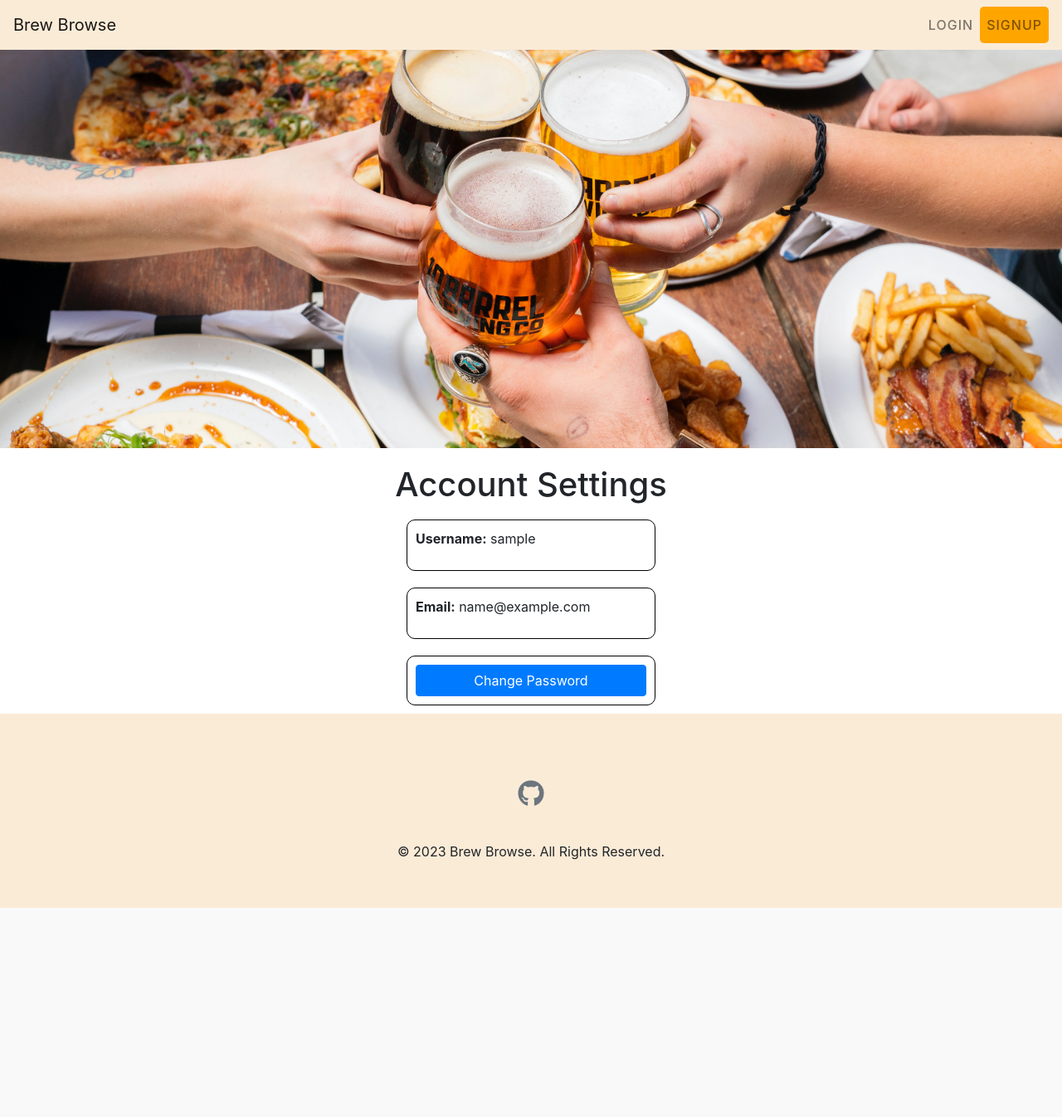
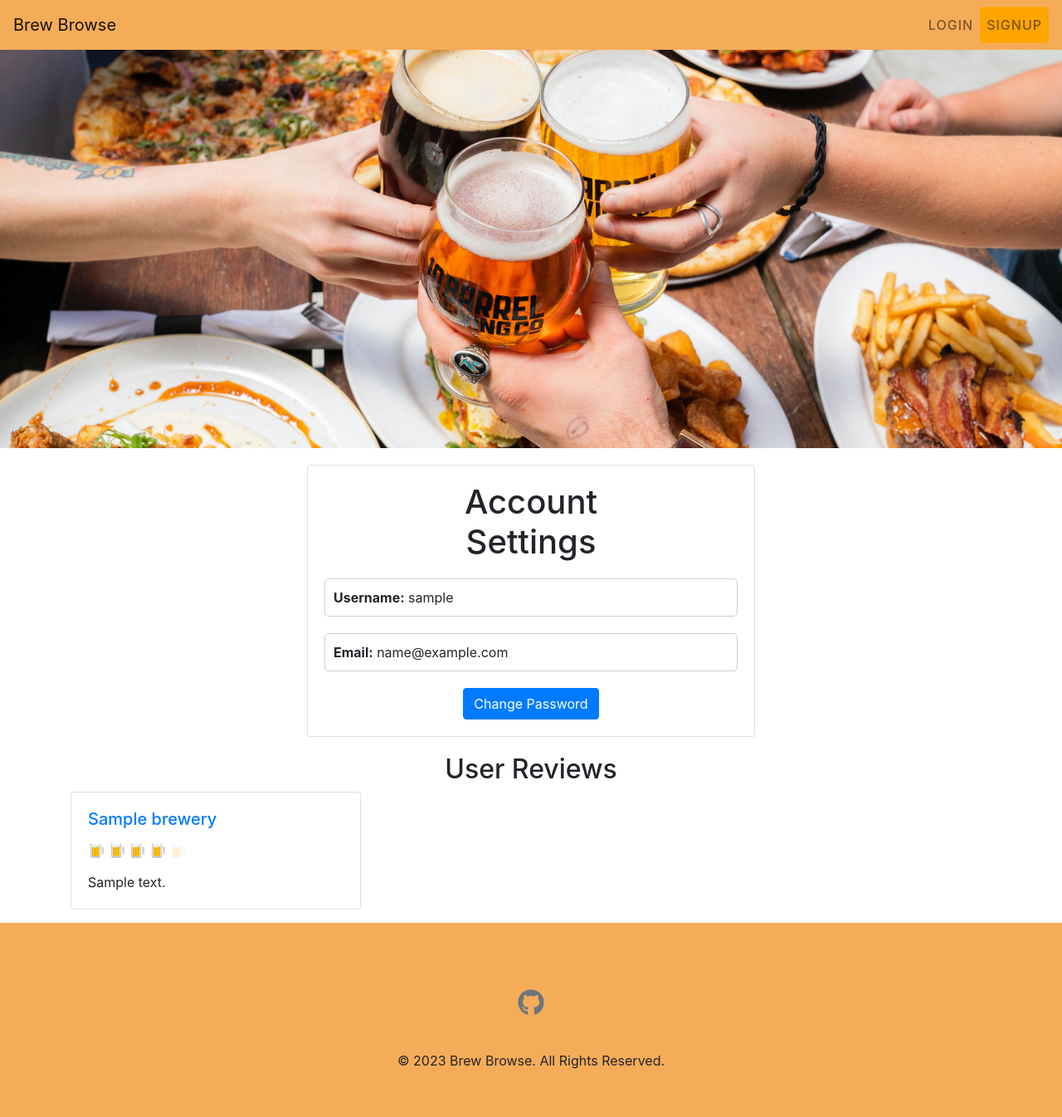
Before and after one commit to Zanuv/brew-browse, a Flask app: page /account/1 in a window 1280 px wide. Shown: the whole page at 83% size. Before the commit the page ends 1094 px from the top, so only its background shows below. Run offline with Flask 2, Linux system fonts and the light colour scheme; tables that the repository leaves empty hold one stand-in row (values such as "Sample post"); some libraries are stand-ins or nearby versions.

Commit message:
updated styling

```diff
--- a/app.py
+++ b/app.py
@@ -232,7 +232,10 @@ def account(user_id):
     user = User.query.get_or_404(user_id)
     change_password_form = ChangePasswordForm()
 
-    return render_template('users/account.html', user=user, change_password_form=change_password_form)
+    # Query the reviews associated with the user
+    reviews = Review.query.filter_by(user_id=user_id).all()
+
+    return render_template('users/account.html', user=user, change_password_form=change_password_form, reviews=reviews)
 
 
 @app.route('/change_password', methods=['GET', 'POST'])
--- a/static/style.css
+++ b/static/style.css
@@ -30,7 +30,7 @@
 	top: 0;
 	left: 0;
 	right: 0;
-	background-color: antiquewhite;
+	background-color: #f5ac59;
 	z-index: 1; /* make sure the navbar is on top of other elements */
 }
 
@@ -137,28 +137,39 @@ h1 {
 
 /* Styling Account details */
 
-.account-info-box {
-	border: 1px solid black;
-	padding: 10px;
-	margin: 10px;
-	width: 300px;
-	display: flex;
-	flex-direction: column;
-	border-radius: 10px;
-	margin-bottom: 10px;
-}
-
 .account-info {
 	display: flex;
 	flex-direction: column;
-	justify-content: center;
 	align-items: center;
+	margin-top: 20px;
+}
+
+.account-info-box {
+	margin-bottom: 20px;
+	padding: 10px;
+	border: 1px solid #ccc;
+	border-radius: 5px;
+	width: 100%;
+}
+
+.account-info-box p {
+	margin: 0;
+}
+
+.btn-primary {
+	background-color: #007bff;
+	border-color: #007bff;
+}
+
+.btn-primary:hover {
+	background-color: #0069d9;
+	border-color: #0062cc;
 }
 
 /* Footer Styling */
 
 .footer {
-	background-color: antiquewhite; /* Change this to the color you want */
+	background-color: #f5ac59; /* Change this to the color you want */
 	padding: 40px; /* Change this to adjust the amount of space */
 	text-align: center;
 }
@@ -175,3 +186,9 @@ h1 {
 .github-link i {
 	color: #6c757d;
 }
+
+/* Login Styling */
+
+.card {
+	margin-bottom: 20px;
+}
--- a/templates/detail.html
+++ b/templates/detail.html
@@ -29,6 +29,7 @@
 						id="review"
 						name="review"
 						rows="3"
+						placeholder="Review must be 200 characters or less."
 					></textarea>
 				</div>
 				<div class="form-group">
--- a/templates/users/account.html
+++ b/templates/users/account.html
@@ -1,5 +1,9 @@
 {% extends 'base.html' %} {% block content %}
-<h1>Account Settings</h1>
+<div class="row justify-content-center">
+	<div class="col-md-6">
+		<div class="card">
+			<div class="card-body">
+				<h1 class="card-title text-center">Account Settings</h1>
 				<div class="account-info">
 					<div class="account-info-box">
 						<p><strong>Username:</strong> {{ user.username }}</p>
@@ -7,11 +11,60 @@
 					<div class="account-info-box">
 						<p><strong>Email:</strong> {{ user.email }}</p>
 					</div>
-	<div class="account-info-box">
-		<a href="{{ url_for('change_password') }}" class="btn btn-primary"
+					<div>
+						<a
+							href="{{ url_for('change_password') }}"
+							class="btn btn-primary"
 							>Change Password</a
 						>
 					</div>
 				</div>
-
+			</div>
+		</div>
+	</div>
+</div>
+<div>
+	{% if reviews %}
+	<div class="h2-center">
+		<h2>User Reviews</h2>
+	</div>
+	<div class="row">
+		{% for review in reviews %}
+		<div class="col-md-4">
+			<div class="card mb-3">
+				<div class="card-body">
+					<a
+						href="{{ url_for('brewery_details', brewery_name=review.brewery.name) }}"
+					>
+						<h5 class="card-title">{{ review.brewery.name }}</h5>
+					</a>
+					<p>
+						{% for i in range(review.star_rating if
+						review.star_rating is not none else 0) %}
+						<img
+							src="{{ url_for('static', filename='beer.png') }}"
+							alt="beer icon"
+							width="20"
+						/>
+						{% endfor %} {% for i in range(5 - (review.star_rating
+						if review.star_rating is not none else 0)) %}
+						<img
+							src="{{ url_for('static', filename='beer.png') }}"
+							alt="beer icon"
+							width="20"
+							style="opacity: 0.2"
+						/>
+						{% endfor %}
+					</p>
+					<p class="card-text">{{ review.review }}</p>
+				</div>
+			</div>
+		</div>
+		{% if loop.index % 3 == 0 %}
+	</div>
+	<div class="row">{% endif %} {% endfor %}</div>
+	{% else %}
+	<p>No reviews yet.</p>
+	{% endif %}
+</div>
 {% endblock %}
```
Also changed, not shown: templates/users/login.html (+24 -7 lines), templates/users/signup.html (+36 -9 lines). Lines whose indentation alone changed are shown as unchanged.
